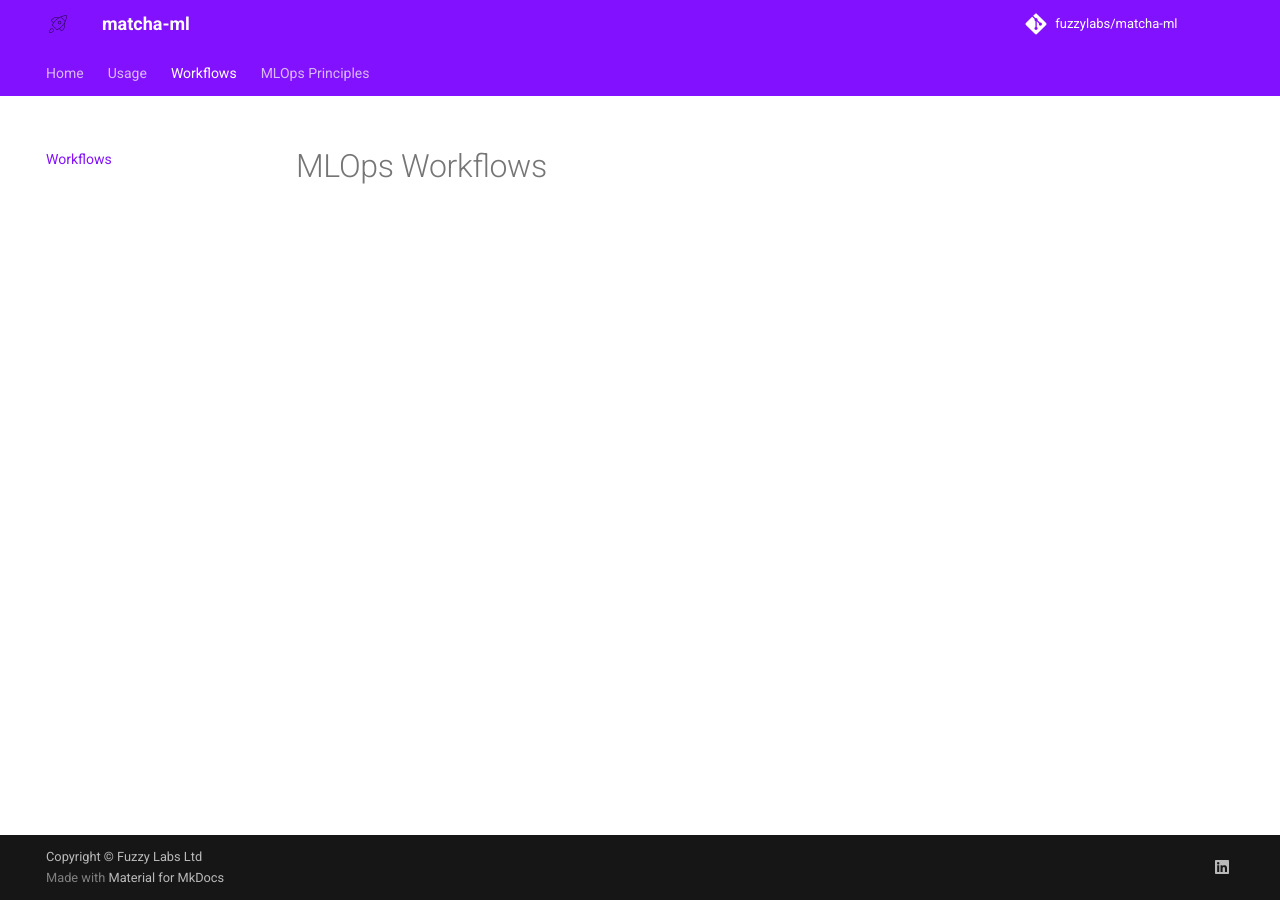
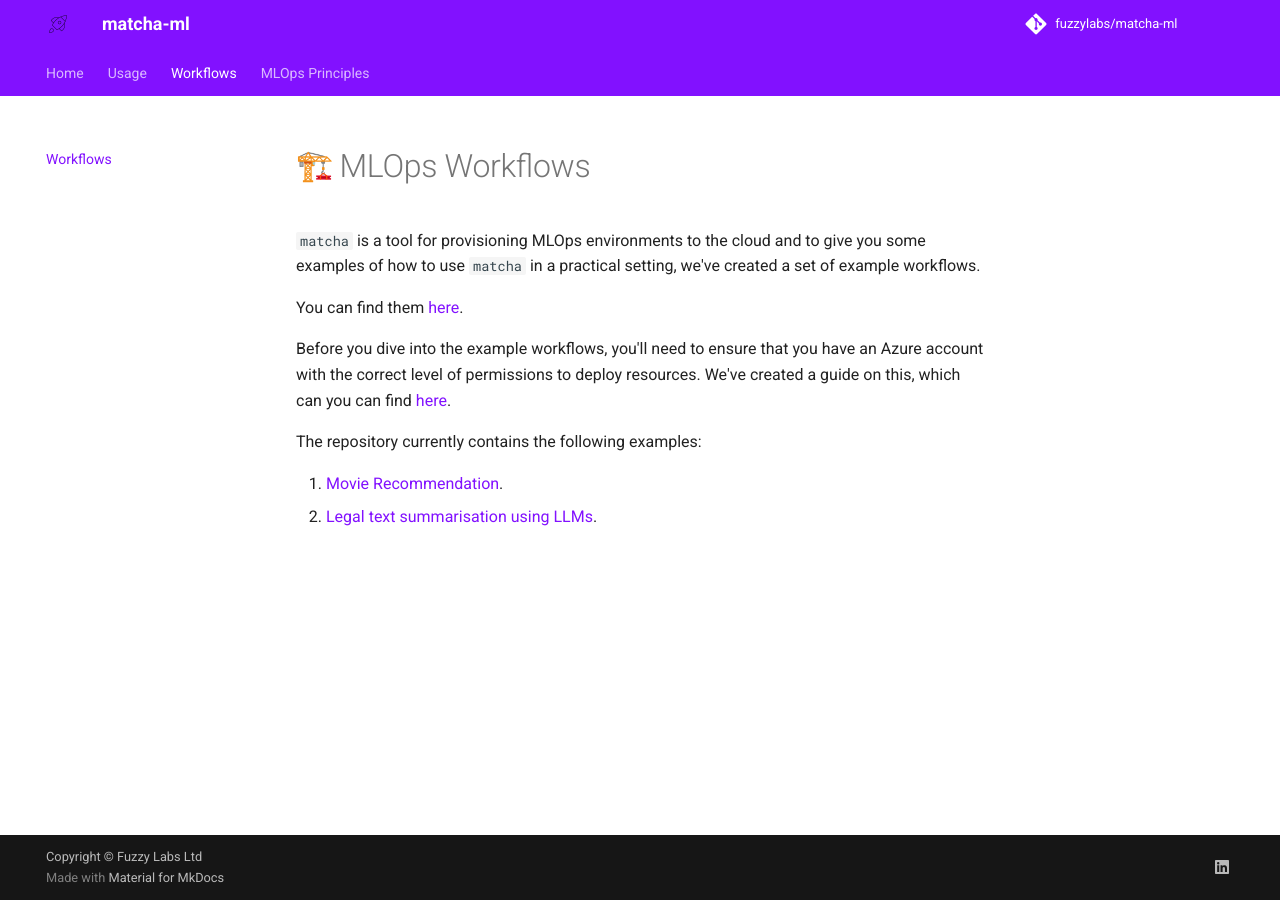
Before and after one commit to fuzzylabs/matcha, an MkDocs documentation site: the page built from docs/workflows.md, in a window 1280 px wide. Built offline with MkDocs 1.6.1 and Material for MkDocs 9.7.7, drawn with Linux system fonts in a browser that asks for light colours; emoji names are drawn with the system emoji font; comment, search, counter and statistics services are not loaded.

Commit message:
RPD-130 added workflow documentation

```diff
--- a/docs/workflows.md
+++ b/docs/workflows.md
@@ -1 +1,12 @@
-# MLOps Workflows
+# :building_construction: MLOps Workflows
+
+`matcha` is a tool for provisioning MLOps environments to the cloud and to give you some examples of how to use `matcha` in a practical setting, we've created a set of example workflows.
+
+You can find them [here](https://github.com/fuzzylabs/matcha-examples).
+
+Before you dive into the example workflows, you'll need to ensure that you have an Azure account with the correct level of permissions to deploy resources. We've created a guide on this, which can you can find [here](azure-permissions.md).
+
+The repository currently contains the following examples:
+
+1. [Movie Recommendation](https://github.com/fuzzylabs/matcha-examples/tree/main/recommendation).
+2. [Legal text summarisation using LLMs](https://github.com/fuzzylabs/matcha-examples/tree/main/llm).
```
